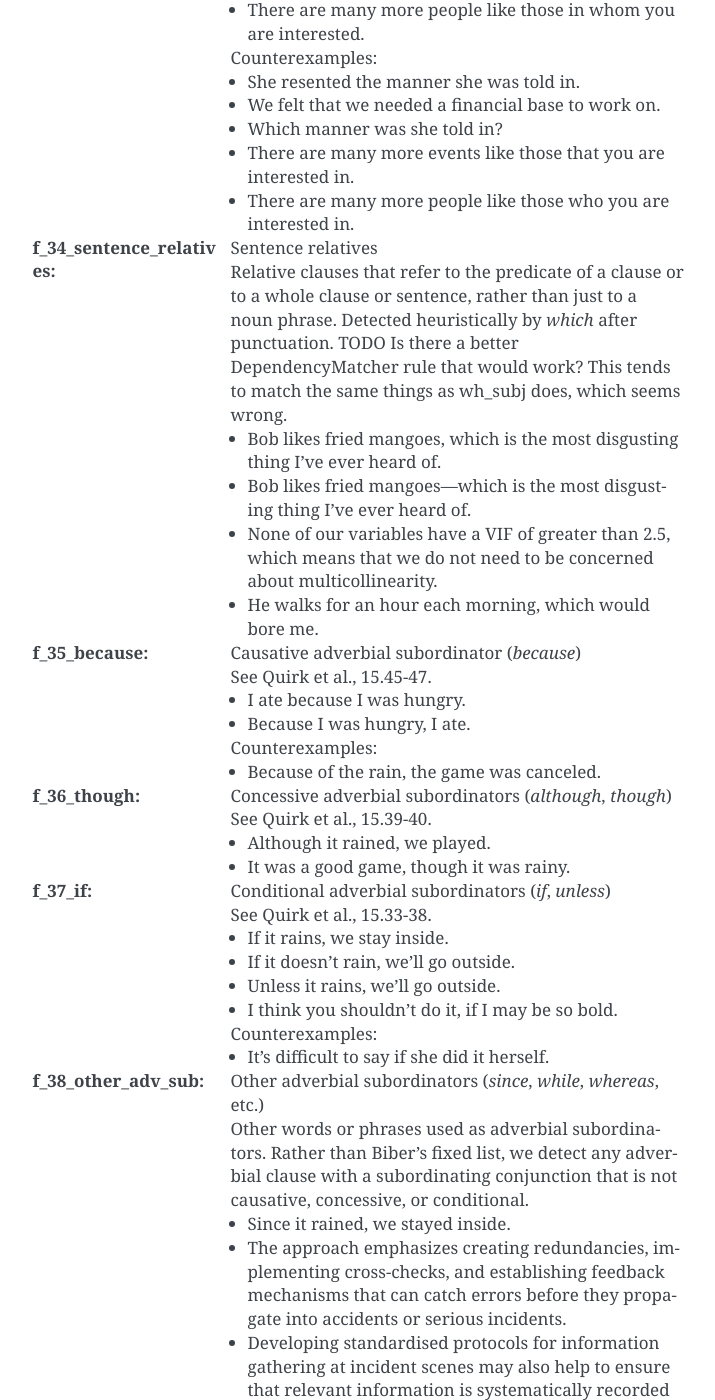
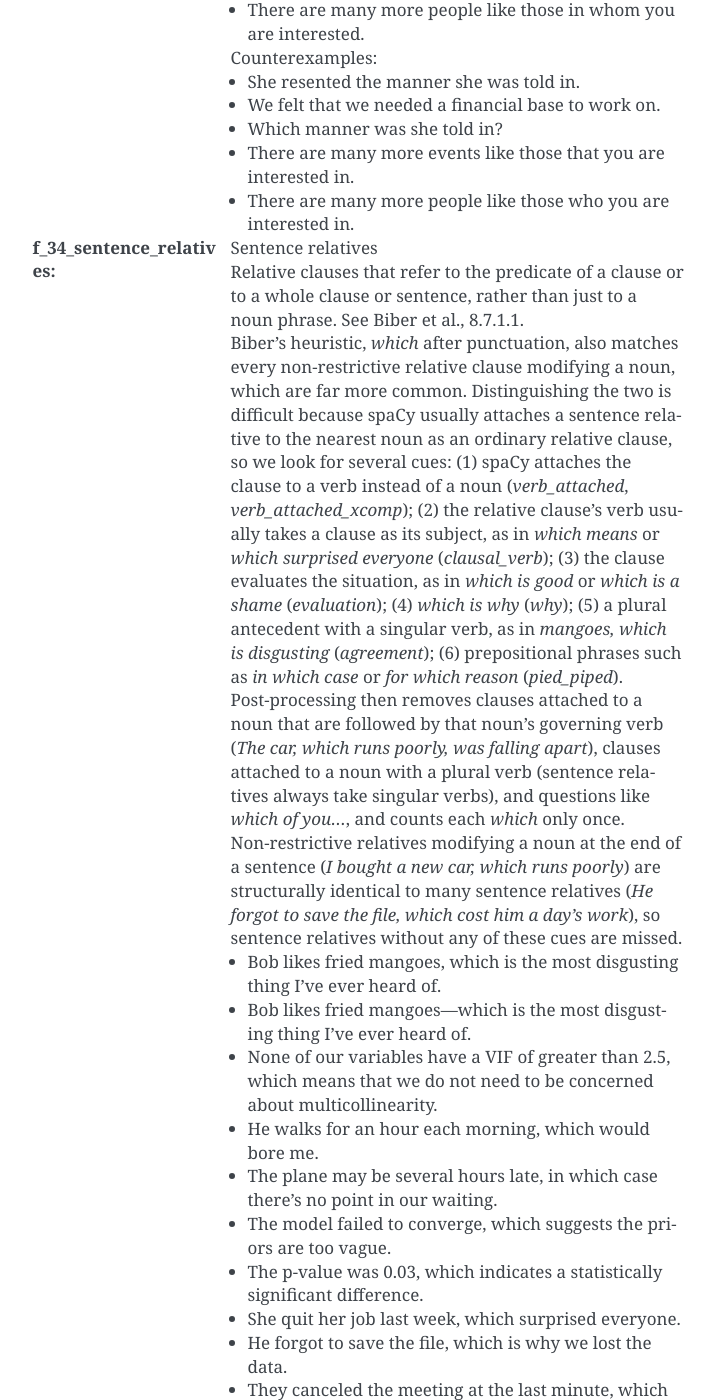
Before and after one commit to capnrefsmmat/matcherator, a Sphinx documentation site: the page built from docs/biber.rst, in a window 1280 px wide and 1400 px high, scrolled down 9427 px. Shown: the whole window, without its empty margins (396-1111 px from the left). Built offline with Sphinx 7.4.7, drawn with Linux system fonts in a browser that asks for light colours; some of the changed text lies outside the part shown.

Commit message:
Rewrite f_34_sentence_relatives rule
Biber's heuristic (which after punctuation) matches every non-restrictive
relative clause, which are far more common than sentence relatives. Replace
it with DependencyMatcher subrules for cues that indicate a sentence
relative: clause attached to a verb, verbs that take clausal subjects,
evaluative predicates, "which is why", number disagreement with the
antecedent, and "in which case"-style prepositional phrases.

Post-processing removes noun-attached clauses followed by the noun's
governing verb, plural verbs, and "which of" questions, and counts each
"which" once.

Add examples and counterexamples for the feature and each subrule.

Co-Authored-By: Claude Opus 5.5 <noreply@anthropic.com>

```diff
--- a/docs/pseudobiber-reference.rst
+++ b/docs/pseudobiber-reference.rst
@@ -433,13 +433,55 @@
 :f_34_sentence_relatives:
    Sentence relatives
 
-   Relative clauses that refer to the predicate of a clause or to a whole clause or sentence, rather than just to a noun phrase. Detected heuristically by *which* after punctuation. TODO Is there a better DependencyMatcher rule that would work? This tends to match the same things as wh_subj does, which seems wrong.
+   Relative clauses that refer to the predicate of a clause or to a whole clause or sentence, rather than just to a noun phrase. See Biber et al., 8.7.1.1.
+
+   Biber's heuristic, *which* after punctuation, also matches every non-restrictive relative clause modifying a noun, which are far more common. Distinguishing the two is difficult because spaCy usually attaches a sentence relative to the nearest noun as an ordinary relative clause, so we look for several cues: (1) spaCy attaches the clause to a verb instead of a noun (`verb_attached`, `verb_attached_xcomp`); (2) the relative clause's verb usually takes a clause as its subject, as in *which means* or *which surprised everyone* (`clausal_verb`); (3) the clause evaluates the situation, as in *which is good* or *which is a shame* (`evaluation`); (4) *which is why* (`why`); (5) a plural antecedent with a singular verb, as in *mangoes, which is disgusting* (`agreement`); (6) prepositional phrases such as *in which case* or *for which reason* (`pied_piped`).
+
+   Post-processing then removes clauses attached to a noun that are followed by that noun's governing verb (*The car, which runs poorly, was falling apart*), clauses attached to a noun with a plural verb (sentence relatives always take singular verbs), and questions like *which of you...*, and counts each *which* only once.
+
+   Non-restrictive relatives modifying a noun at the end of a sentence (*I bought a new car, which runs poorly*) are structurally identical to many sentence relatives (*He forgot to save the file, which cost him a day's work*), so sentence relatives without any of these cues are missed.
 
    * Bob likes fried mangoes, which is the most disgusting thing I've ever heard of.
    * Bob likes fried mangoes---which is the most disgusting thing I've ever heard of.
    * None of our variables have a VIF of greater than 2.5, which means that we do not need to be concerned about multicollinearity.
    * He walks for an hour each morning, which would bore me.
+   * The plane may be several hours late, in which case there's no point in our waiting.
+   * The model failed to converge, which suggests the priors are too vague.
+   * The p-value was 0.03, which indicates a statistically significant difference.
+   * She quit her job last week, which surprised everyone.
+   * He forgot to save the file, which is why we lost the data.
+   * They canceled the meeting at the last minute, which was annoying.
+   * The coefficients are all positive, which is consistent with our hypothesis.
+   * The kids cleaned their rooms without being asked, which never happens.
+   * He promised to call, which he never did.
+   * She told me to apologize, which I refused to do.
+   * If he resigns, which seems likely, we will need a new chair.
+   * We don't get up in time to say goodbye to the band, which sucks, but when we get home, we pass out.
+   * My mom lent me the car for the weekend, which was awesome.
+   * I have three dogs, which gets me out walking every single morning.
 
+   Counterexamples:
+
+   * The car, which runs poorly, was falling apart.
+   * The report, which ran to 300 pages, was largely ignored.
+   * The report---which ran to 300 pages---was largely ignored.
+   * The algorithm, which was first proposed in 1975, is still widely used.
+   * One of the latest models, which includes a rifled barrel, is said to be very accurate.
+   * I bought a new car, which runs poorly.
+   * He lives in Pittsburgh, which is in western Pennsylvania.
+   * We fit a random forest model, which achieved an accuracy of 92%.
+   * The results are shown in Figure 3, which plots the residuals against the fitted values.
+   * The team analyzed tweets, which are limited to 280 characters.
+   * She plays the cello, which she started learning at age five.
+   * We had dinner at The Buffet, which was also excellent.
+   * I bought white slingbacks for 35 bucks, which weren't bad.
+   * Saudi Arabia will not reverse that decision, which he said was a result of the Council's failure.
+   * We compared three methods, each of which has its own drawbacks.
+   * We tested several models, none of which converged.
+   * His transfer ends his two-year stay with Manchester City, during which time he became a tabloid star.
+   * The book which I read last week was excellent.
+   * OK, boys, which of you gets the privilege?
+   * I don't know which to choose.
 
 :f_35_because:
    Causative adverbial subordinator (*because*)
```
Also changed, not shown: README.md (+3 -3 lines), 2 other files.
